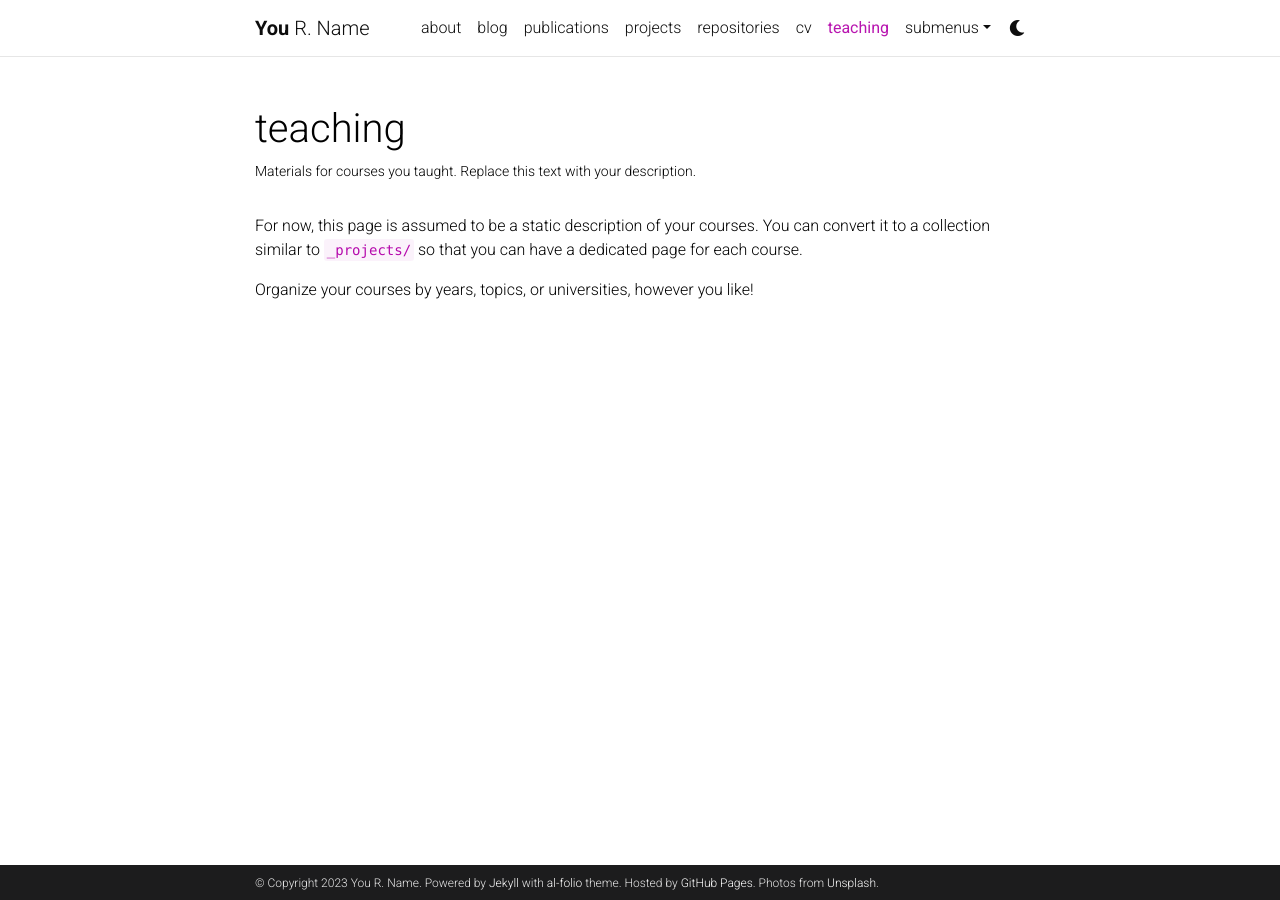
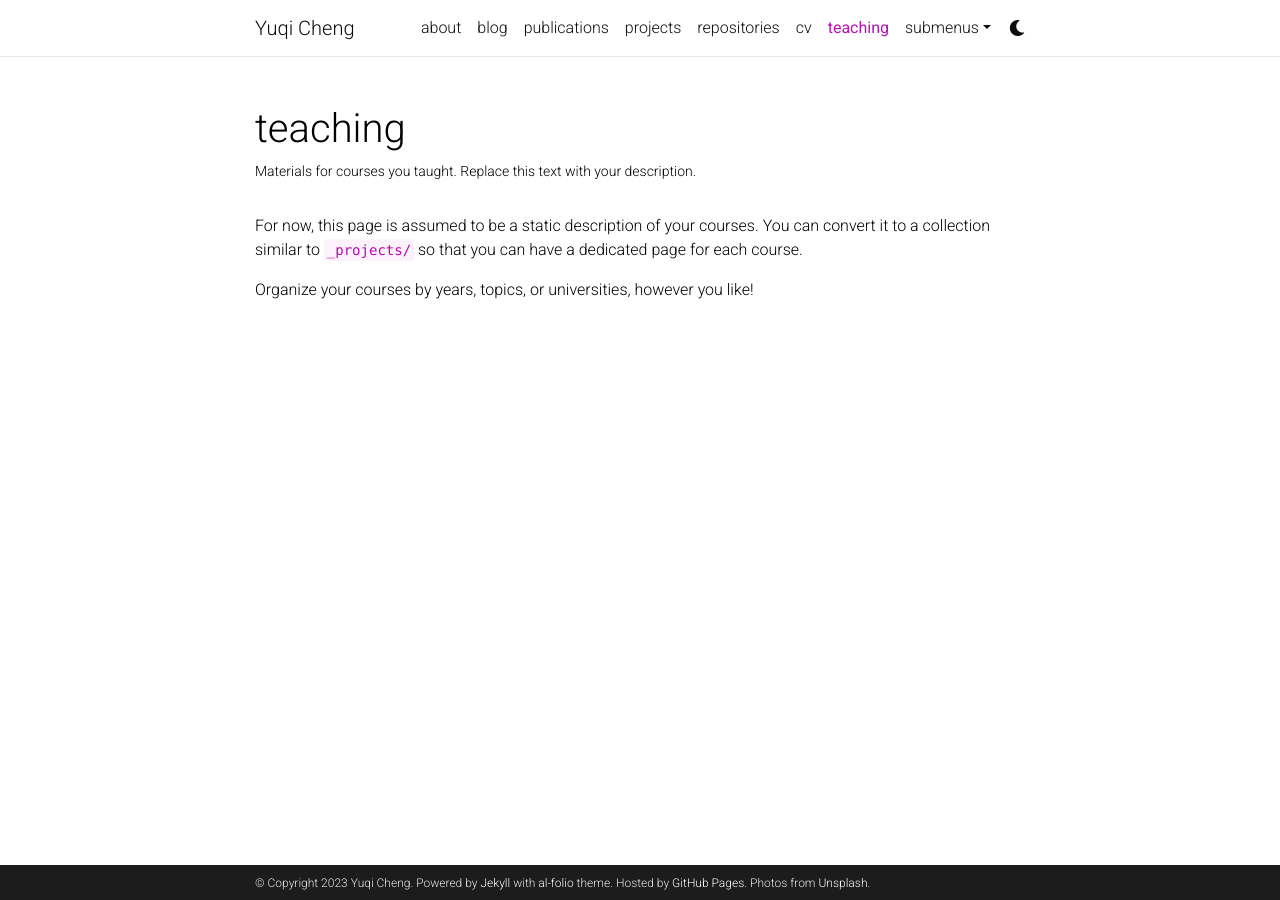
Before and after one commit to yuqcheng/yuqcheng.github.io, a Jekyll site: the page built from _pages/teaching.md, in a window 1280 px wide. Built offline with Jekyll 4.4.1, drawn with Linux system fonts in a browser that asks for light colours; comment, search, counter and statistics services are not loaded; a style sheet for code colours, icons or effects is not loaded.

Commit message:
加了名字

```diff
--- a/_config.yml
+++ b/_config.yml
@@ -2,11 +2,11 @@
 # Site settings
 # -----------------------------------------------------------------------------
 
-title: blank # the website title (if blank, full name will be used instead)
-first_name: You
-middle_name: R.
-last_name: Name
-email: you@example.com
+title: Yuqi Cheng # the website title (if blank, full name will be used instead)
+first_name: Yuqi
+middle_name:
+last_name: Cheng
+email: ycheng430@gatech.edu
 description: > # the ">" symbol means to ignore newlines until "footer_text:"
   A simple, whitespace theme for academics. Based on [*folio](https://github.com/bogoli/-folio) design.
 footer_text: >
@@ -73,11 +73,11 @@ og_image: # The site-wide (default for all links) Open Graph preview image
 
 github_username: yuqcheng # your GitHub user name
 gitlab_username: # your GitLab user name
-twitter_username: # your Twitter handle
+twitter_username: Yq_Cheng # your Twitter handle
 mastodon_username: # your mastodon instance+username in the format instance.tld/@username
 linkedin_username: # your LinkedIn user name
 telegram_username: # your Telegram user name
-scholar_userid: # your Google Scholar ID
+scholar_userid: JPFlY-UAAAAJ # your Google Scholar ID
 semanticscholar_id: # your Semantic Scholar ID
 whatsapp_number: # your WhatsApp number (full phone number in international format. Omit any zeroes, brackets, or dashes when adding the phone number in international format.)
 orcid_id: # your ORCID ID
```
